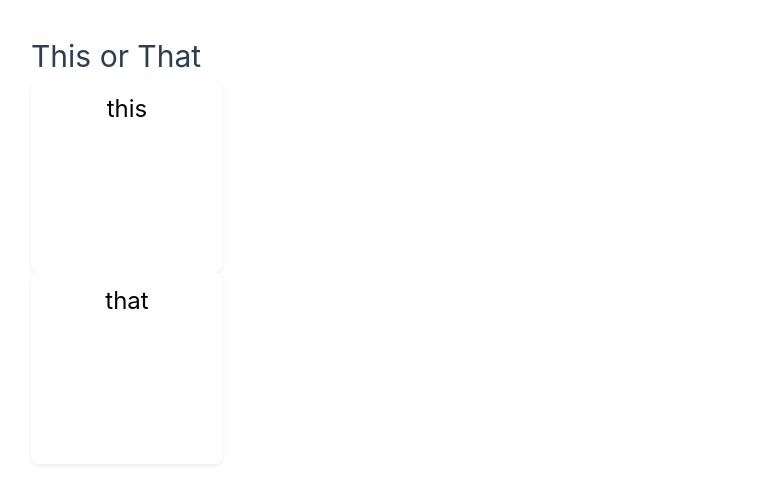
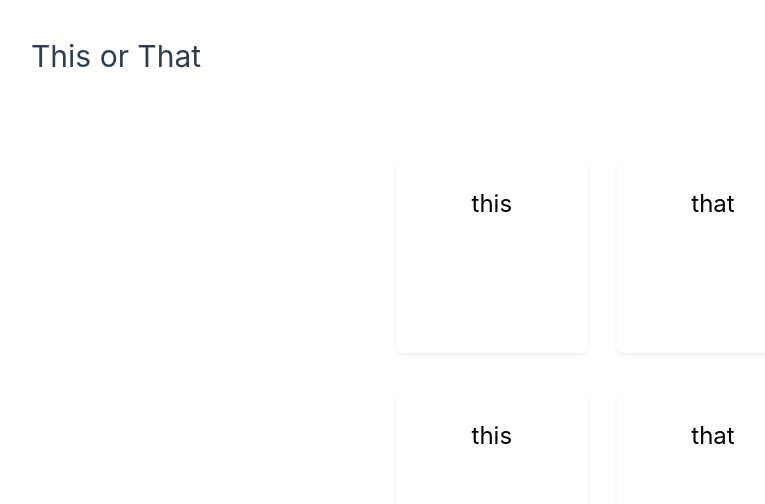
Before and after one commit to caicruzz/this-or-that, a Vue app: page / in a window 1280 px wide. Shown: the top 504 px of the page, without its empty margins (1-766 px from the left). Built offline with nearby package versions, Linux system fonts and the light colour scheme.

Commit message:
Add ThisThatSection component

```diff
--- /dev/null
+++ b/src/components/ThisThatSection.vue
@@ -0,0 +1,25 @@
+<script setup lang="ts">
+import CardOption from '@/components/CardOption.vue';
+
+const options = [
+  'this',
+  'that',
+];
+</script>
+
+<template>
+  <div class="this-that-section">
+    <card-option
+        v-for="option in options"
+        :key="option"
+        :text="option"
+    />
+  </div>
+</template>
+
+<style scoped>
+.this-that-section {
+  display: flex;
+  gap: 6%;
+}
+</style>
--- a/src/views/HomeView.vue
+++ b/src/views/HomeView.vue
@@ -1,23 +1,25 @@
 <script setup lang="ts">
-import CardOption from '../components/CardOption.vue';
+import ThisThatSection from '@/components/ThisThatSection.vue';
 
-const options = [
-  'this',
-  'that',
-];
 </script>
 
 <template>
-    <div class="home">
-        <div class="options">
-            <card-option v-for="option in options" :key="option" :text="option" />
-        </div>
-    </div>
+  <div class="home">
+    <ThisThatSection class="section" />
+    <ThisThatSection class="section" />
+  </div>
 </template>
 
 <style scoped>
 .home {
+  padding: 5% 30%;
   display: flex;
+  flex-direction: column;
+  justify-content: center;
   height: 100%;
 }
+
+.section {
+  margin: 20px 0;
+}
 </style>
```
